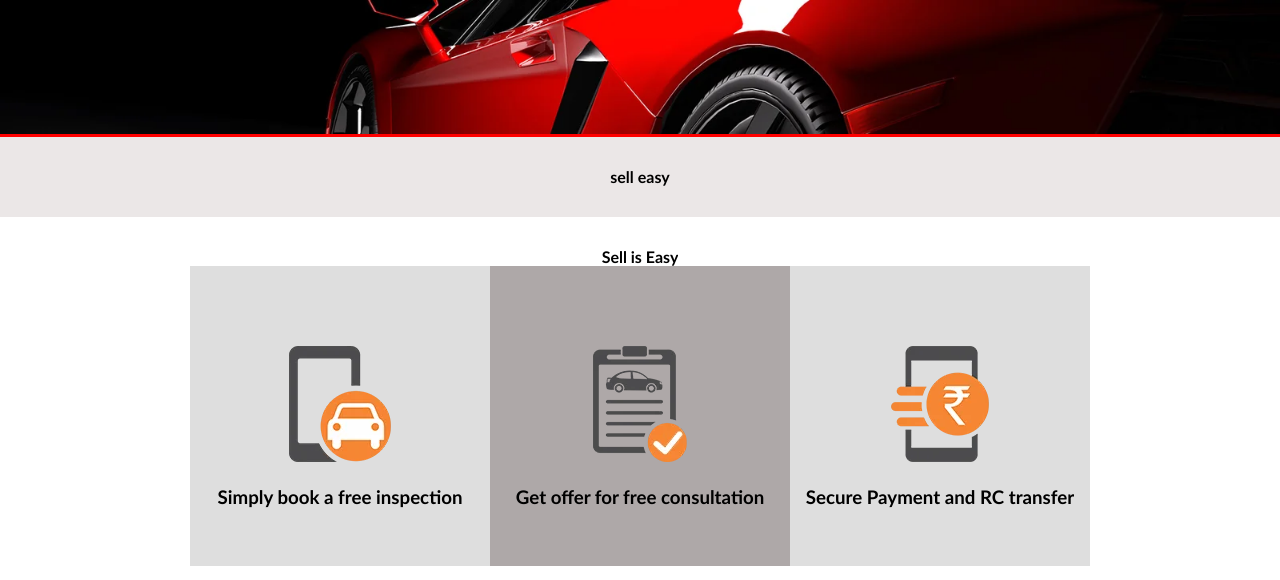
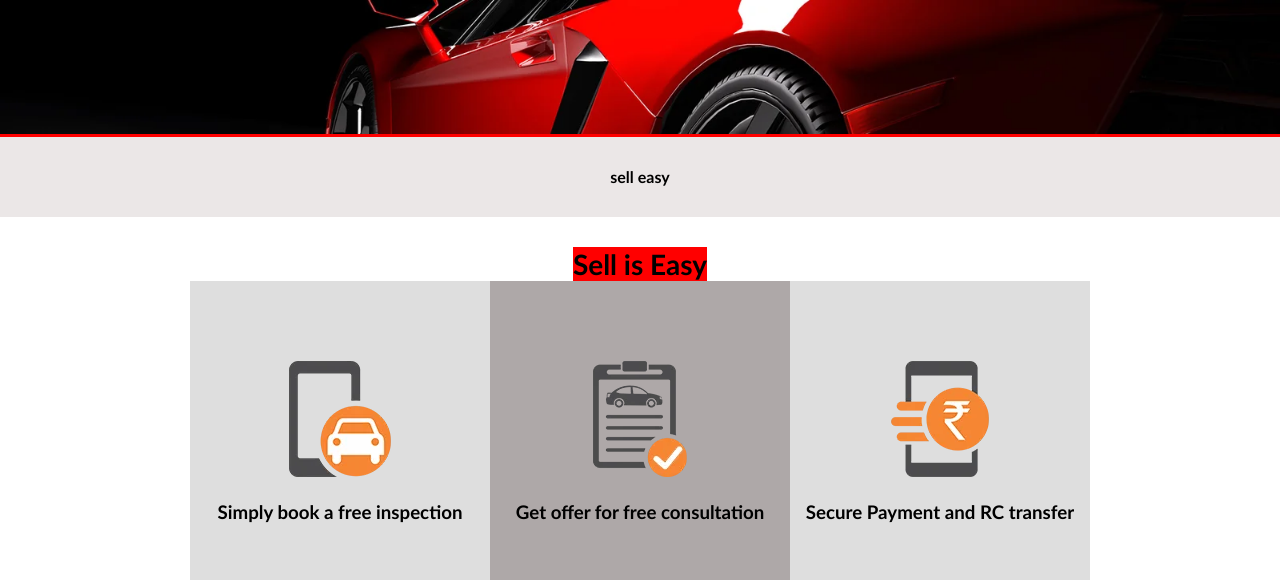
Before and after one commit to Ayaz-Ahamed-Shaik/PythonGroupRetake, a Flask app: page / in a window 1280 px wide. Shown: the part 100-680 px from the top of the page. Run offline with Flask 3, Linux system fonts and the light colour scheme.

Commit message:
section3styling2

```diff
--- a/static/css/index.css
+++ b/static/css/index.css
@@ -82,3 +82,8 @@ nav h3
 {
     background-color: rgb(174, 168, 168);
 }
+.section3 h2
+{
+    font-size: 28px;
+    background-color: red;
+}
--- a/templates/index.html
+++ b/templates/index.html
@@ -17,7 +17,7 @@
         <h4>sell easy</h4>
       </div>
       <div class="section3">
-        <h4>Sell is Easy</h4>
+        <h2>Sell is Easy</h2>
         <div class="subsection3">
           <div class="subsectionbox1">
               <img src="static/assets/icon1.webp"/>
```
